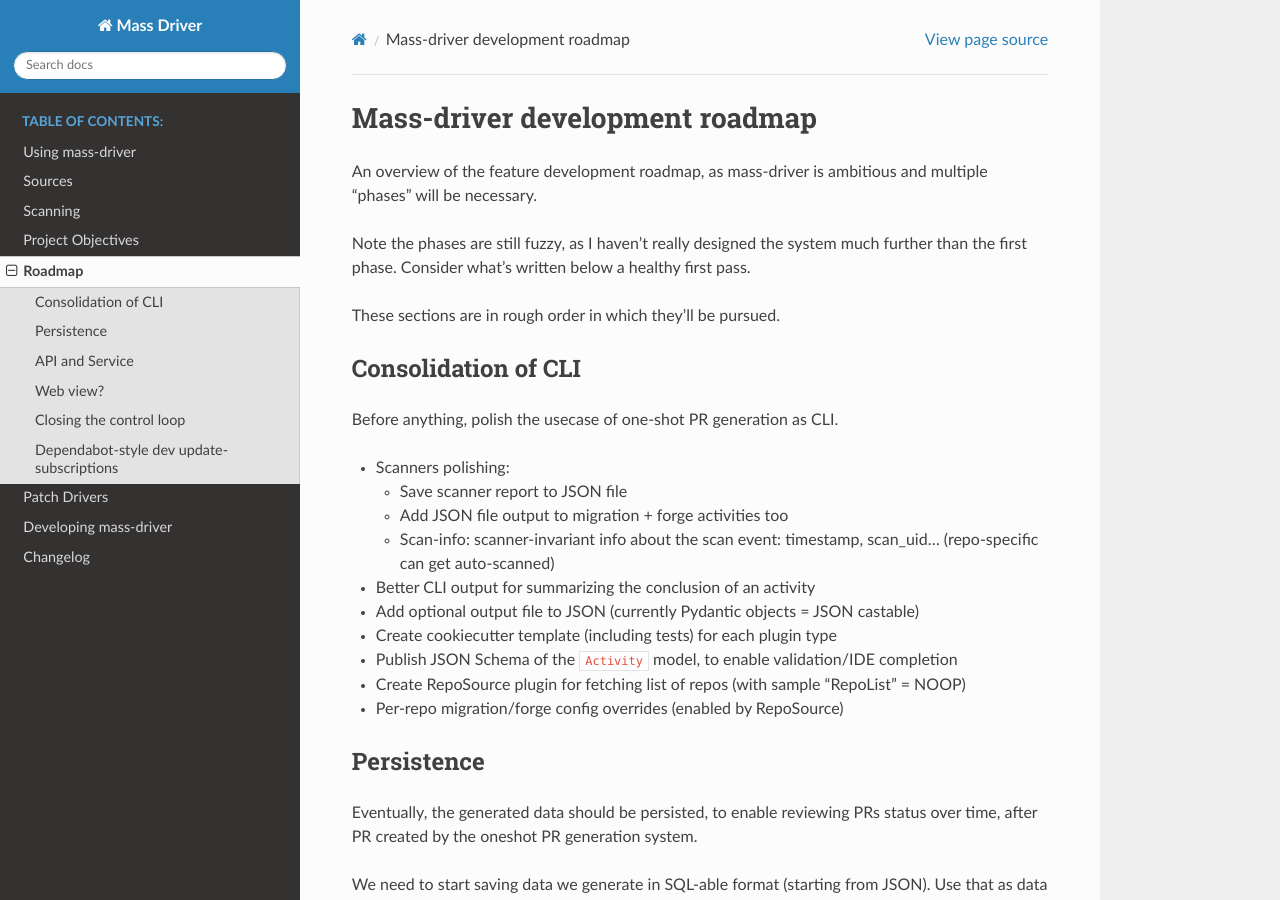
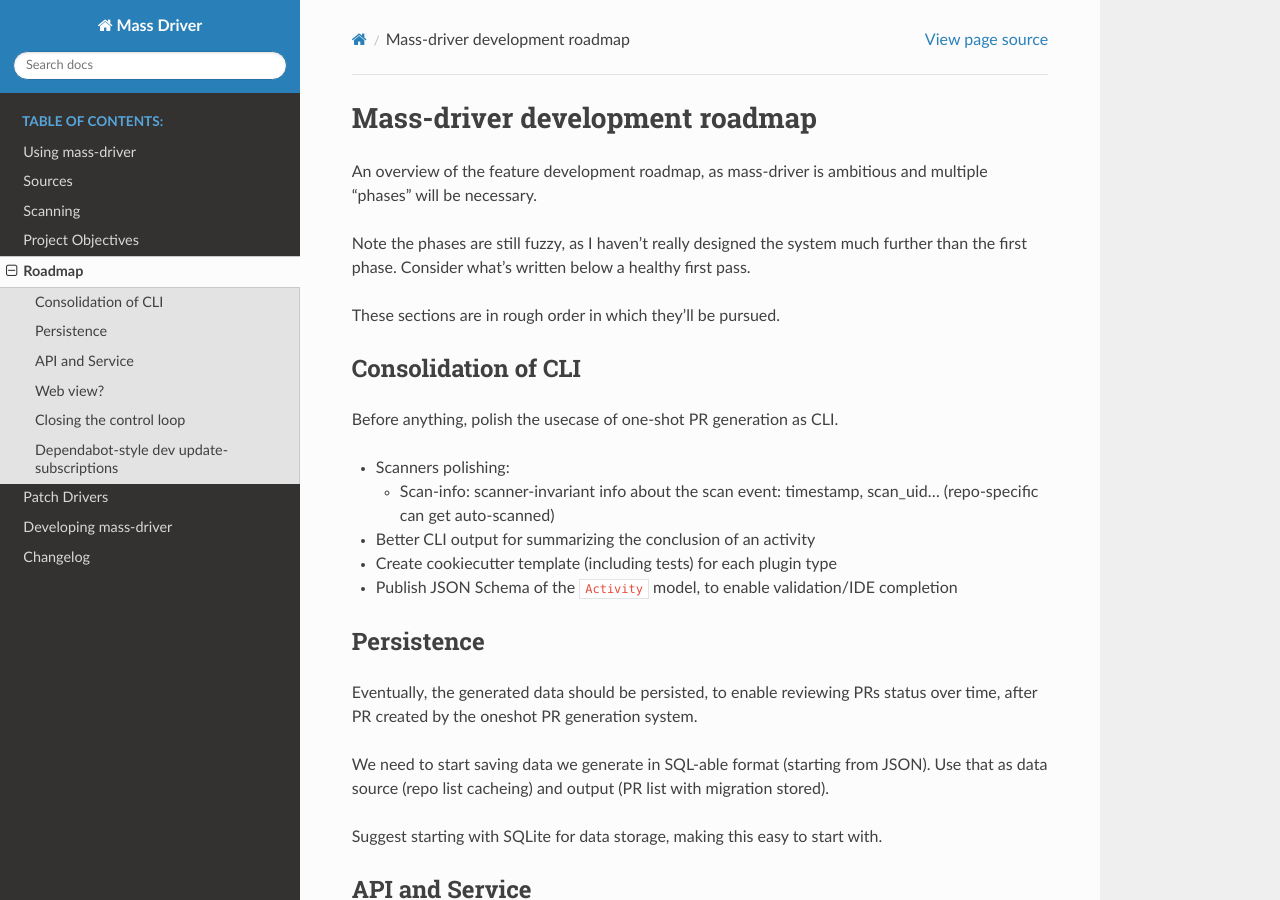
Before and after one commit to OverkillGuy/mass-driver, a Sphinx documentation site: the page built from docs/source/roadmap.md, in a window 1280 px wide and 900 px high. Built offline with Sphinx 7.4.7 and the Read the Docs theme 2.0.0, drawn with Linux system fonts in a browser that asks for light colours; pages that are not in the unit, such as notebooks, are missing from menus.

Commit message:
Update docs for Source feature readiness

```diff
--- a/ROADMAP.md
+++ b/ROADMAP.md
@@ -14,19 +14,13 @@
 Before anything, polish the usecase of one-shot PR generation as CLI.
 
 - Scanners polishing:
-  - Save scanner report to JSON file
-  - Add JSON file output to migration + forge activities too
   - Scan-info: scanner-invariant info about the scan event: timestamp,
     scan_uid... (repo-specific can get auto-scanned)
 
 - Better CLI output for summarizing the conclusion of an activity
-- Add optional output file to JSON (currently Pydantic objects = JSON castable)
 - Create cookiecutter template (including tests) for each plugin type
 
-
 - Publish JSON Schema of the `Activity` model, to enable validation/IDE completion
-- Create RepoSource plugin for fetching list of repos (with sample "RepoList" = NOOP)
-- Per-repo migration/forge config overrides (enabled by RepoSource)
 
 ## Persistence
 
```
Also changed, not shown: docs/source/objectives.md (+7 -0 lines), docs/source/sources.md (+9 -5 lines).
